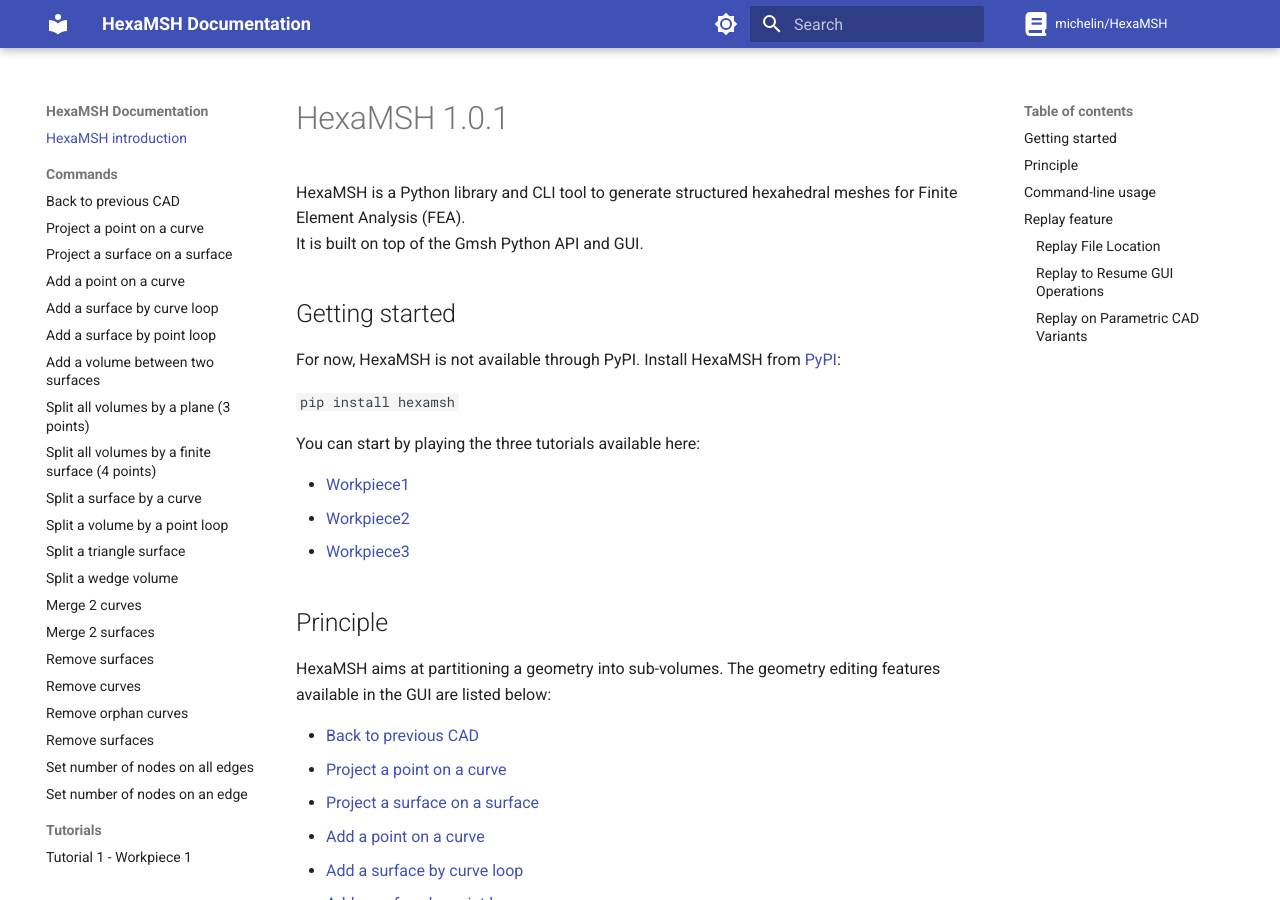
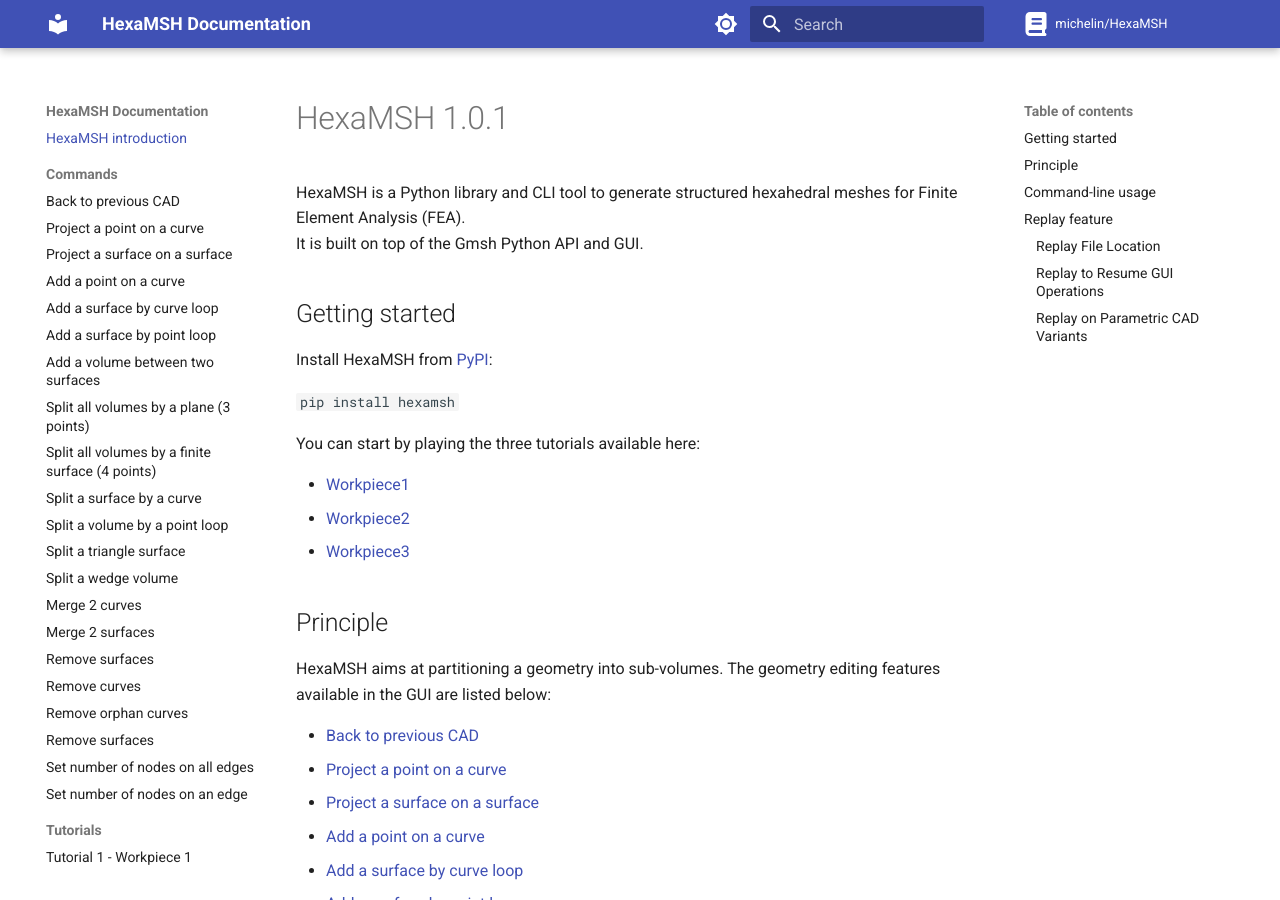
Before and after one commit to michelin/HexaMSH, an MkDocs documentation site: the page built from docs/index.md, in a window 1280 px wide and 900 px high. Built offline with MkDocs 1.6.1 and Material for MkDocs 9.7.7, drawn with Linux system fonts in a browser that asks for light colours; comment, search, counter and statistics services are not loaded.

Commit message:
remove previous message with unavailability on PyPI

```diff
--- a/docs/index.md
+++ b/docs/index.md
@@ -9,7 +9,6 @@ It is built on top of the Gmsh Python API and GUI.
 
 ## Getting started
 
-For now, HexaMSH is not available through PyPI.
 Install HexaMSH from [PyPI](https://pypi.org/project/hexamsh/):
 
 `pip install hexamsh`
```
